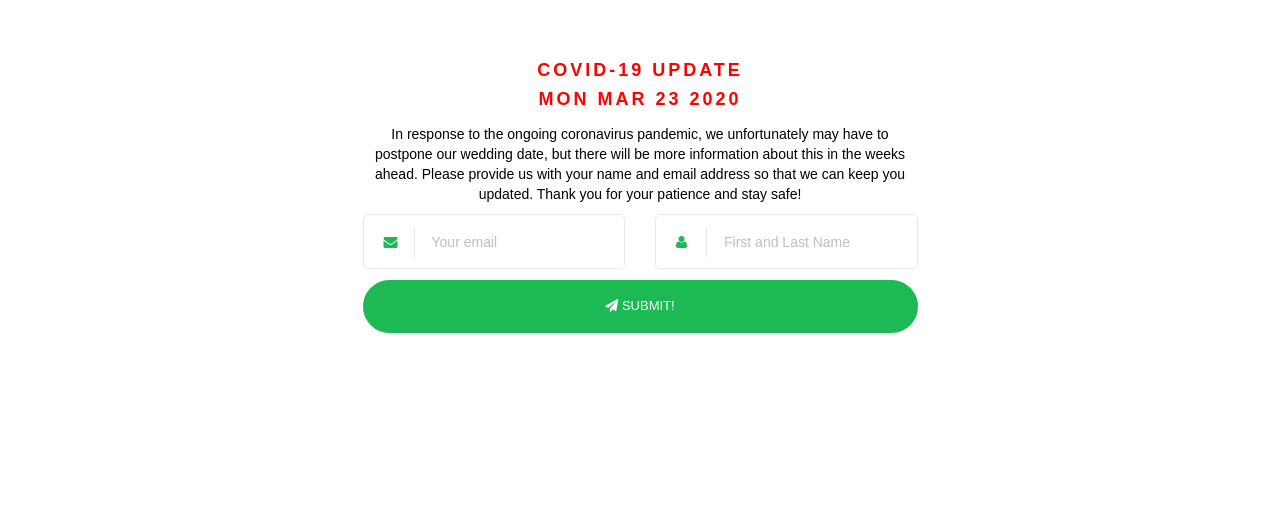
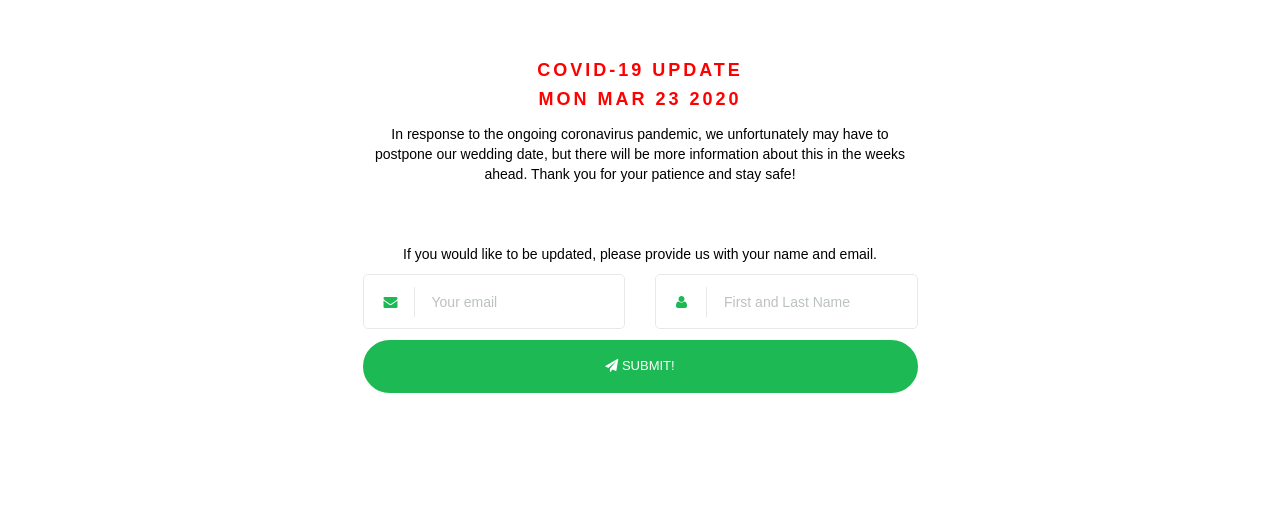
Before and after one commit to meirelon/wedding, a website: page index.html in a window 1280 px wide. Shown: the part 1040-1570 px from the top of the page. Drawn offline with nearby package versions, Linux system fonts and the light colour scheme; a script that the page names is missing; files whose address does not match are found by name.

```diff
--- a/index.html
+++ b/index.html
@@ -119,9 +119,10 @@
           <h3 style="color:red;">COVID-19 UPDATE <br><script> document.write(new Date().toDateString()); </script></br></h3>
           <p style="color:black;">In response to the ongoing coronavirus pandemic,
             we unfortunately may have to postpone our wedding date, but there will be
-            more information about this in the weeks ahead.
-            Please provide us with your name and email address so that we can keep you updated.
-            Thank you for your patience and stay safe!
+            more information about this in the weeks ahead. Thank you for your patience and stay safe!
+            <br></br>
+            <br></br>
+            If you would like to be updated, please provide us with your name and email.
           </p>
           <!-- Style The Contact Form How Ever You Prefer -->
           <form id="rsvp-form" class="rsvp-form" action="https://script.google.com/macros/s/AKfycbzyvOXHC6fONXTO1kmD5WK1UK-zeYCGr56w_-QNwmGGcXZH9Kg/exec" method="POST">
```
Also changed, not shown: apple-touch-icon.png, favicon-16x16.png, favicon-32x32.png, favicon-64x64.png.
